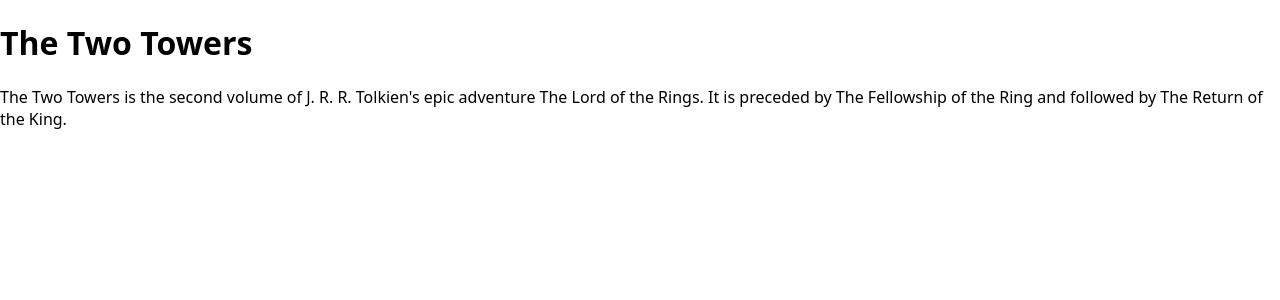
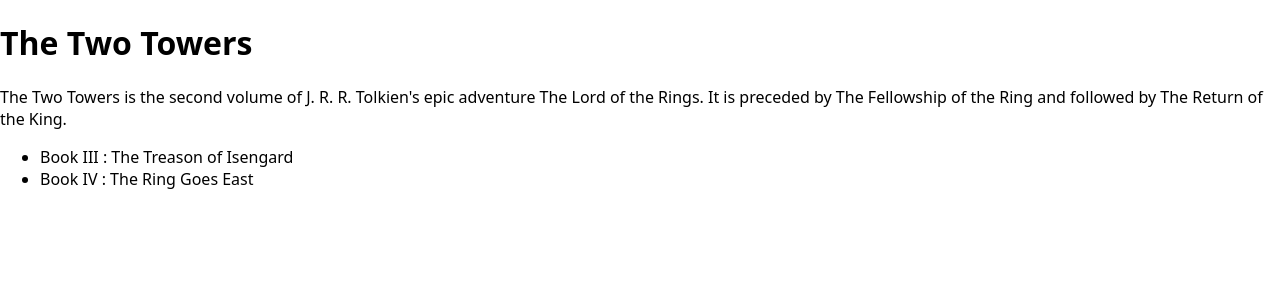
Before and after one commit to HannesOster/first_nextjs_repo_lotr, a Next.js app: page /volumes/the-two-towers in a window 1280 px wide. Shown: the top 300 px of the page. Built offline with nearby package versions, Linux system fonts and the light colour scheme.

Commit message:
add books to volumes

```diff
--- a/pages/index.js
+++ b/pages/index.js
@@ -1,5 +1,5 @@
 import Link from "next/link";
-import { introduction, volumes } from "./resources/lib/data";
+import { introduction } from "./resources/lib/data";
 
 export default function HomePage() {
   return (
--- a/pages/volumes/the-two-towers/index.js
+++ b/pages/volumes/the-two-towers/index.js
@@ -7,6 +7,15 @@
     <div>
       <h1>{book.title}</h1>
       <p>{book.description}</p>
+      <ul>
+        <li>
+          {book.books[0].ordinal} : {book.books[0].title}
+        </li>
+
+        <li>
+          {book.books[1].ordinal} : {book.books[1].title}
+        </li>
+      </ul>
     </div>
   );
 }
```
Also changed, not shown: pages/volumes/the-fellowship-of-the-ring/index.js (+9 -0 lines), pages/volumes/the-return-of-the-king/index.js (+10 -0 lines).
